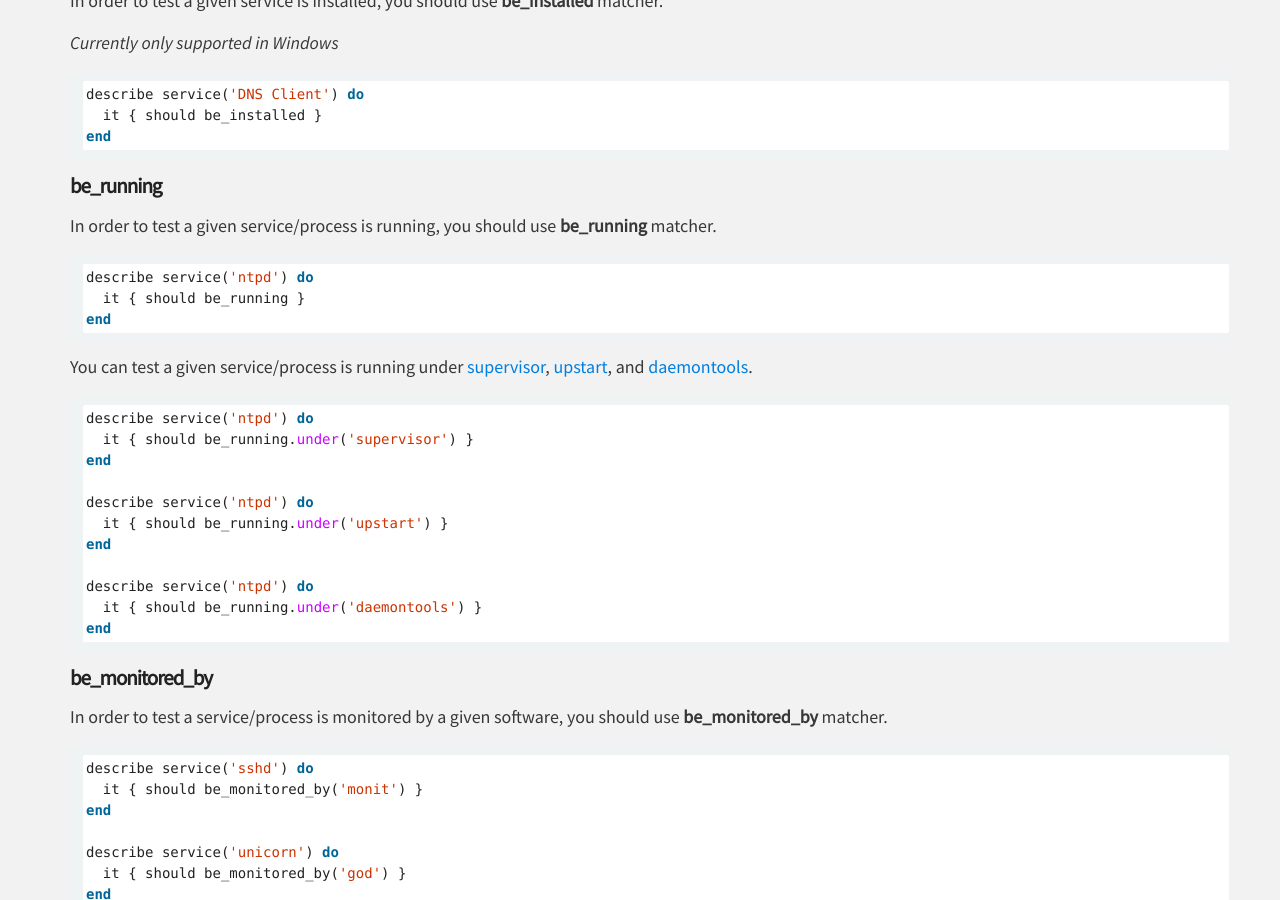
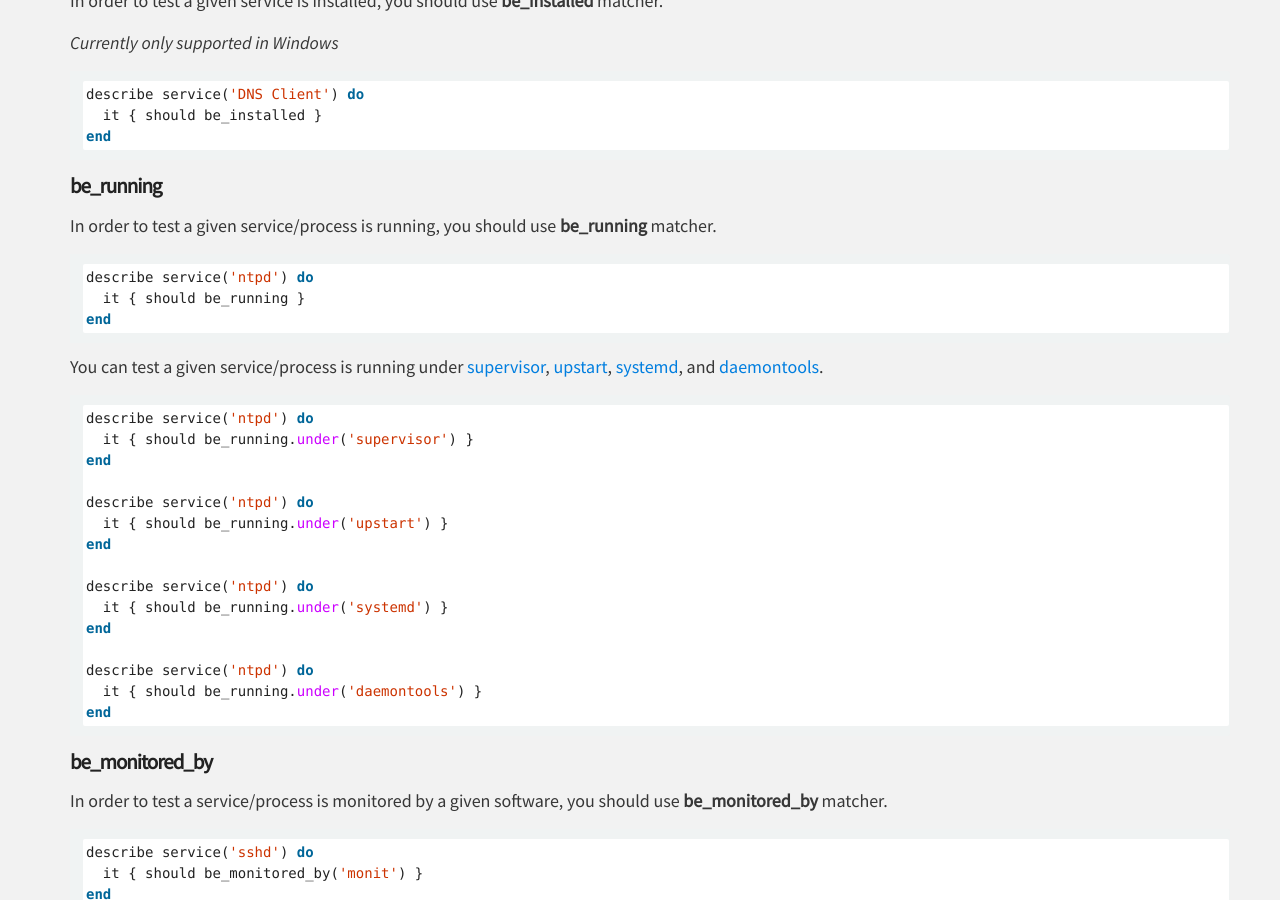
Before and after one commit to serverspec/serverspec.github.io, a Jekyll site: the page built from resource_types.md, in a window 1280 px wide and 900 px high, scrolled down 24176 px. Built offline with Jekyll 4.4.1, drawn with Linux system fonts in a browser that asks for light colours; nearby versions of some CDN libraries; Markdown is read by kramdown in place of the engine named in the settings.

Commit message:
service: Mention be_running.under('systemd')

````diff
--- a/_includes/service.md
+++ b/_includes/service.md
@@ -42,7 +42,7 @@ describe service('ntpd') do
 end
 ```
 
-You can test a given service/process is running under [supervisor](http://supervisord.org/), [upstart](https://launchpad.net/upstart), and [daemontools](http://cr.yp.to/daemontools.html).
+You can test a given service/process is running under [supervisor](http://supervisord.org/), [upstart](https://launchpad.net/upstart), [systemd](https://wiki.freedesktop.org/www/Software/systemd/), and [daemontools](http://cr.yp.to/daemontools.html).
 
 ```ruby
 describe service('ntpd') do
@@ -51,6 +51,10 @@ end
 
 describe service('ntpd') do
   it { should be_running.under('upstart') }
+end
+
+describe service('ntpd') do
+  it { should be_running.under('systemd') }
 end
 
 describe service('ntpd') do
````
